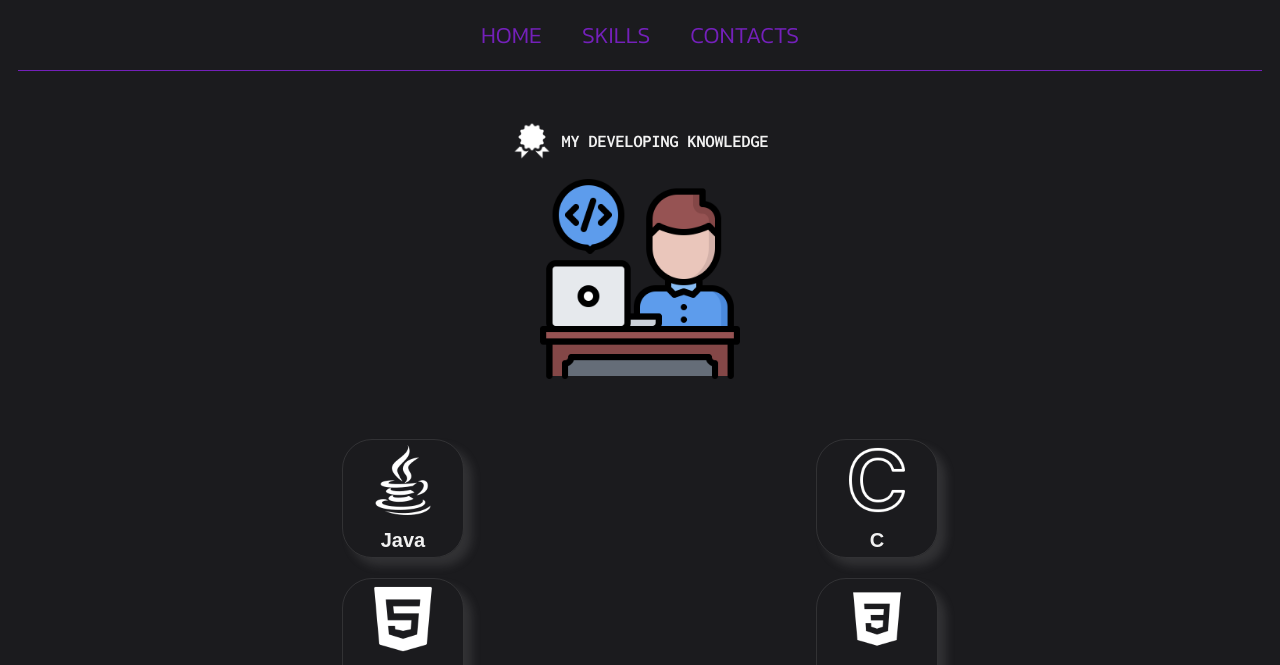
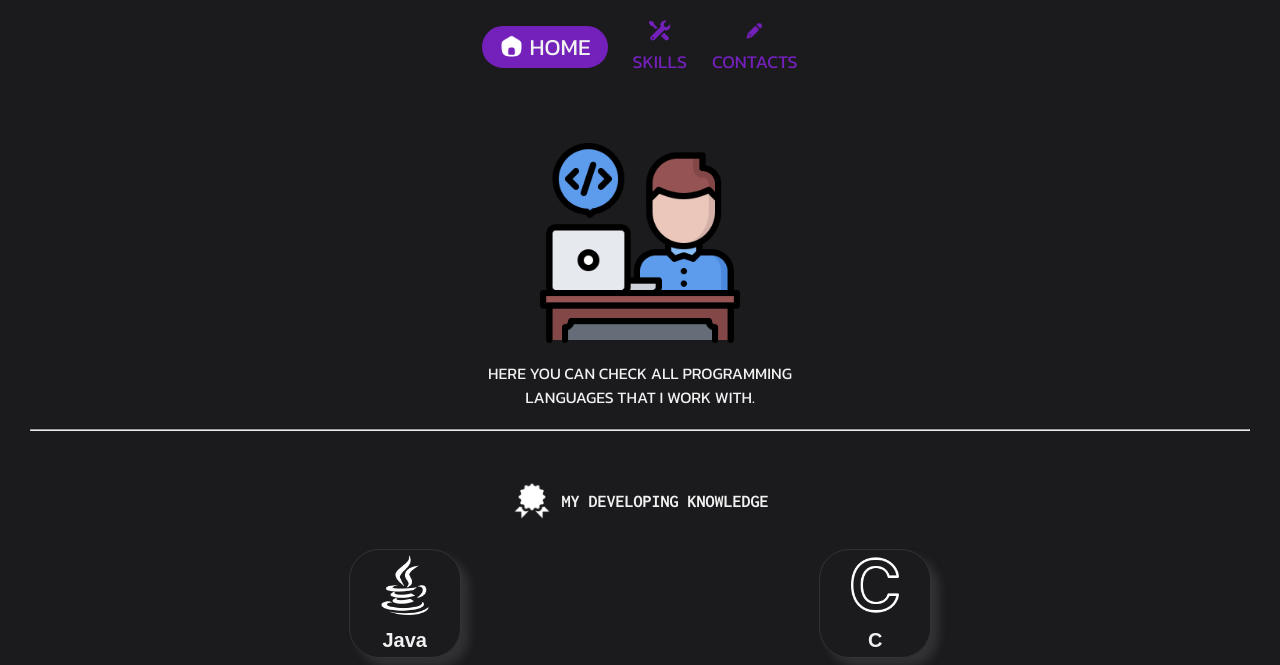
Before and after one commit to Vladdddy/VladyslavBukator_Portfolio, a plain HTML site: page skills.html in a window 1280 px wide. Shown: the top 665 px of the page. Drawn offline with Linux system fonts and the light colour scheme.

Commit message:
big navbar changes

```diff
--- a/skills.html
+++ b/skills.html
@@ -13,26 +13,41 @@
 <body>
     <section class="sec1-skills" id="sectionOne">
         <div class="nav">
-            <a href="index.html">HOME</a>
-            <a href="skills.html">SKILLS</a>
-            <a href="#footer">CONTACTS</a>
+            <div class="homediv">
+                <a style="color: #f1f1f1;" class="home" href="index.html"><img src="icon/home.png" alt="">HOME</a>
+            </div>
+            <a href="skills.html" class="otherdiv">
+                <img src="icon/tools.png" alt="">
+                <p>SKILLS</p>
+            </a>
+            <a href="#footer" class="otherdiv">
+                <img src="icon/write.png" alt="">
+                <p>CONTACTS</p>
+            </a>
         </div>
     </section>
 
     <section class="sec2-skills">
+        <div class="image">
+            <img src="image/imageknowledge.png" alt="">
+        </div>
+
+        <br>
+
+        <div class="welcome">
+            <p>HERE YOU CAN CHECK ALL PROGRAMMING</p>
+            <p>LANGUAGES THAT I WORK WITH.</p>
+        </div>
+
+        <hr class="hr-custom">
+    </section>
+
+    <section class="sec4-skills">
         <div class="wsec4 w-skills">
             <img class="icon w-skills-icon" src="icon/certwhite.png" alt="">
             <p>MY DEVELOPING KNOWLEDGE</p>
         </div>
-
         <br>
-
-        <div class="image">
-            <img src="image/imageknowledge.png" alt="">
-        </div>
-    </section>
-
-    <section class="sec4-skills">
         <div class="separator-skills">
             <div class="container-skills">
                 <div class="image-cont">
@@ -93,7 +108,7 @@
                 <div class="image-cont">
                     <img class="i-skills" src="icons/node.png" alt="">
                 </div>
-                <h1>NodeJS</h1>
+                <h1>Node</h1>
             </div>
         </div>
     </section>
--- a/styles.css
+++ b/styles.css
@@ -40,12 +40,11 @@ body {
     display: flex;
     justify-content: center;
     flex-direction: row;
-    align-items: baseline;
-    gap: 40px;
+    align-items: center;
+    gap: 25px;
     margin: 18px;
     font-family: "Kanit", sans-serif;
-    font-weight: 300;
-    border-bottom: 1.4px solid #7420ba;
+    font-weight: 400;
 }
 
 .nav a {
@@ -55,8 +54,40 @@ body {
     margin-bottom: 18px;
 }
 
+.home {
+    display: flex;
+    flex-direction: row;
+    align-items: center;
+    border: 2px solid #7420ba;
+    border-radius: 50px;
+    text-align: center;
+    padding: 2px 15px 2px 15px;
+    gap: 5px;
+    background-color: #7420ba;
+}
+
+.home img {
+    width: 25px;
+}
+
+.otherdiv {
+    display: flex;
+    flex-direction: column;
+    justify-content: center;
+    align-items: center;
+    gap: 5px;
+}
+
+.otherdiv img {
+    width: 25px;
+}
+
+.otherdiv p {
+    font-size: 18px;
+}
+
 .hr-custom {
-    height: 1.2px;
+    height: 1px;
     margin: 20px 30px 20px 30px;
 }
 
@@ -424,5 +455,5 @@ body {
 }
 
 .i-skills {
-    width: 70px;
+    width: 60px;
 }
```
Also changed, not shown: index.html (+11 -3 lines), icon/home.png (added), icon/tools.png (added), icon/write.png (added), 1 other file.
